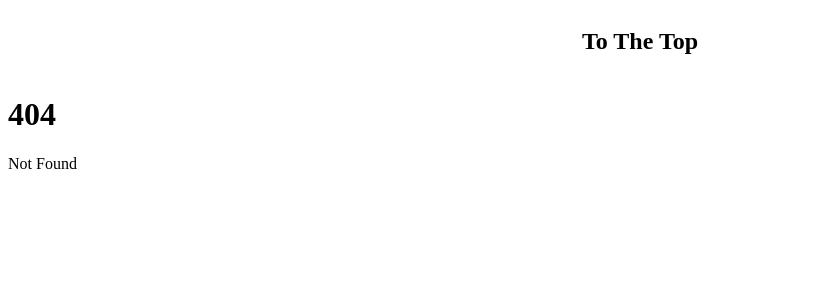
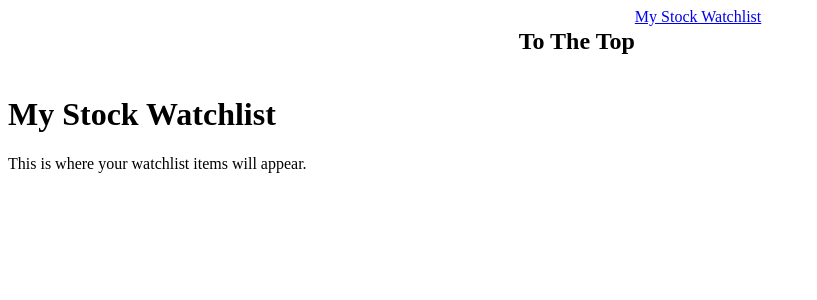
Before and after one commit to daisy-barajxx/CPSC391-ToTheTop_Project, a SvelteKit app: page /watchlist in a window 1280 px wide. Before the commit this address had no page. Shown: the top 300 px of the page, without its empty margins (0-817 px from the left). Built offline with nearby package versions, Linux system fonts and the light colour scheme.

Commit message:
working site routing to /watchlist

```diff
--- a/src/routes/+layout.svelte
+++ b/src/routes/+layout.svelte
@@ -1,5 +1,6 @@
 <script lang="ts">
     import favicon from "$lib/assets/favicon.svg";
+    import { resolve } from "$app/paths";
 
     let { children } = $props();
 </script>
@@ -12,6 +13,11 @@
 
 <nav>
     <h1>To The Top</h1>
+    <div>
+        <a href={resolve("/watchlist")} >
+            My Stock Watchlist
+        </a>
+    </div>
 </nav>
 
 {@render children?.()}
--- /dev/null
+++ b/src/routes/watchlist/+page.server.ts
@@ -0,0 +1,9 @@
+import type { PageServerLoad } from "./$types";
+
+export const load: PageServerLoad = async () => {
+    // For now, just return empty data
+    // Later we'll fetch the user's watchlist items
+    return {
+        watchlistItems: []
+    };
+};
--- /dev/null
+++ b/src/routes/watchlist/+page.svelte
@@ -0,0 +1,13 @@
+<script lang="ts">
+    import type { PageProps } from "./$types";
+
+    let { data }: PageProps = $props();
+</script>
+
+<main>
+    <h1>My Stock Watchlist</h1>
+
+    <div>
+        <p>This is where your watchlist items will appear.</p>
+    </div>
+</main>
```
Also changed, not shown: src/lib/types/watchlist.ts (added, +29 -0 lines).
